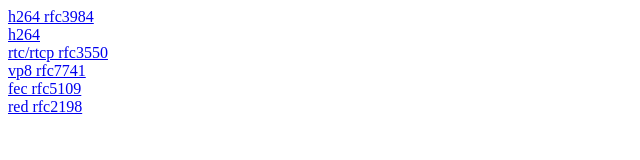
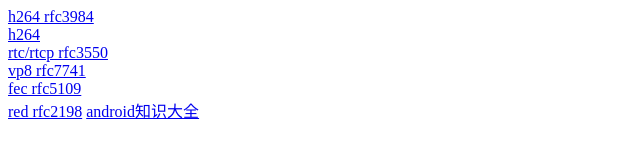
Before and after one commit to gitkilo/gitkilo.github.io, a plain HTML site: page index.html in a window 1280 px wide. Shown: the whole page, without its empty margins (0-640 px from the left). Drawn offline with Linux system fonts and the light colour scheme.

Commit message:
添加Android知识文件

```diff
--- a/index.html
+++ b/index.html
@@ -4,3 +4,4 @@
 <a href="./rfc7741_vp8.txt">vp8 rfc7741</a><br/>
 <a href="./rfc5109_fec.txt">fec rfc5109</a><br/>
 <a href="./rfc2198_red.txt">red rfc2198</a>
+<a href="./Android~PDF知识大全.pdf">android知识大全</a>
```
Also changed, not shown: 1 other file.
